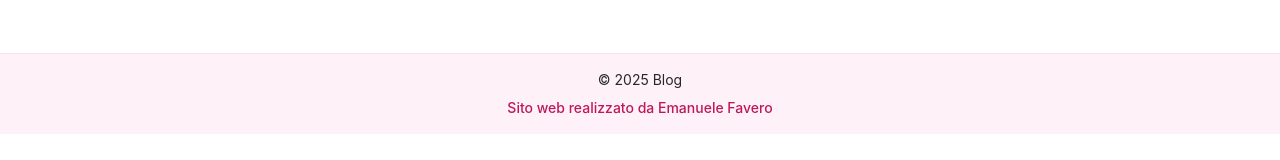
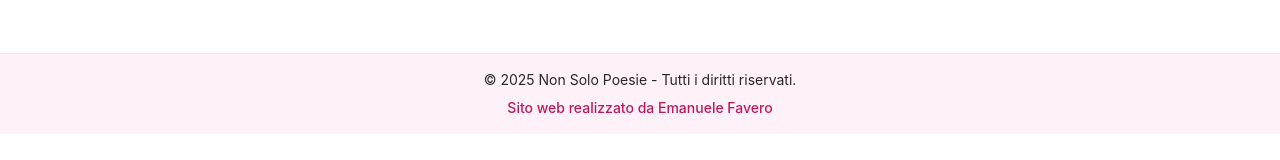
Before and after one commit to emanuelefavero/non-solo-poesia, a Next.js app: page / in a window 1280 px wide. Shown: the part 455-615 px from the top of the page. Built offline with nearby package versions, Linux system fonts and the light colour scheme; no server answers; the database is empty; a web font is replaced by a local one.

Commit message:
update Footer

```diff
--- a/src/app/layout.tsx
+++ b/src/app/layout.tsx
@@ -2,6 +2,7 @@ import Footer from '@/components/Footer'
 import Header from '@/components/Header'
 import ProgressBar from '@/components/ProgressBar'
 import { authors } from '@/data/authors'
+import { TITLE } from '@/data/title'
 import { ClerkProvider } from '@clerk/nextjs'
 import type { Metadata } from 'next'
 import localFont from 'next/font/local'
@@ -19,7 +20,7 @@ const geistMono = localFont({
 })
 
 export const metadata: Metadata = {
-  title: 'Non Solo Poesie',
+  title: TITLE,
   description: `Un blog di poesie e racconti scritti da ${authors[0].name}`,
 }
 
--- a/src/components/Footer.tsx
+++ b/src/components/Footer.tsx
@@ -1,10 +1,17 @@
+import { TITLE } from '@/data/title'
+
 export default function Component() {
   const year = new Date().getFullYear()
 
   return (
     <footer className='flex w-full flex-col flex-wrap items-center justify-center gap-2 border-t border-t-pink-500/10 bg-pink-400/10 p-4 text-sm dark:bg-pink-600/10'>
       <div className='flex w-full max-w-[1157px] flex-col flex-wrap items-center justify-center gap-2'>
-        <span>&copy; {year} Blog</span>
+        <span>
+          &copy; {year} {TITLE}{' '}
+          <span className='hidden 2xs:inline-block'>
+            - Tutti i diritti riservati.
+          </span>
+        </span>
 
         <a
           className='text-center font-medium text-pink-700 hover:underline dark:text-pink-400'
```
